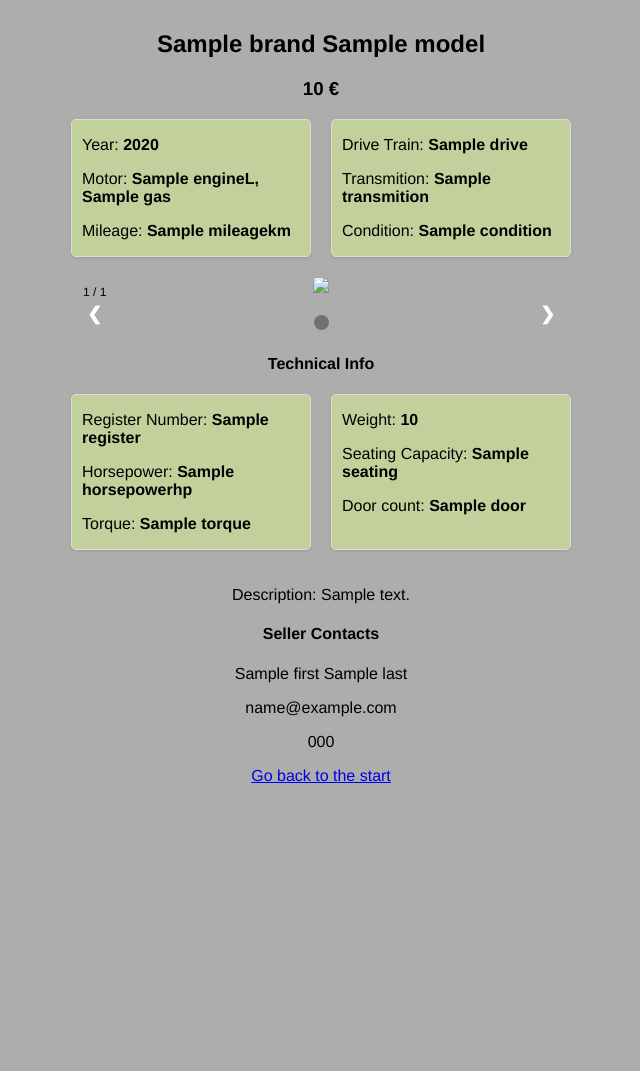
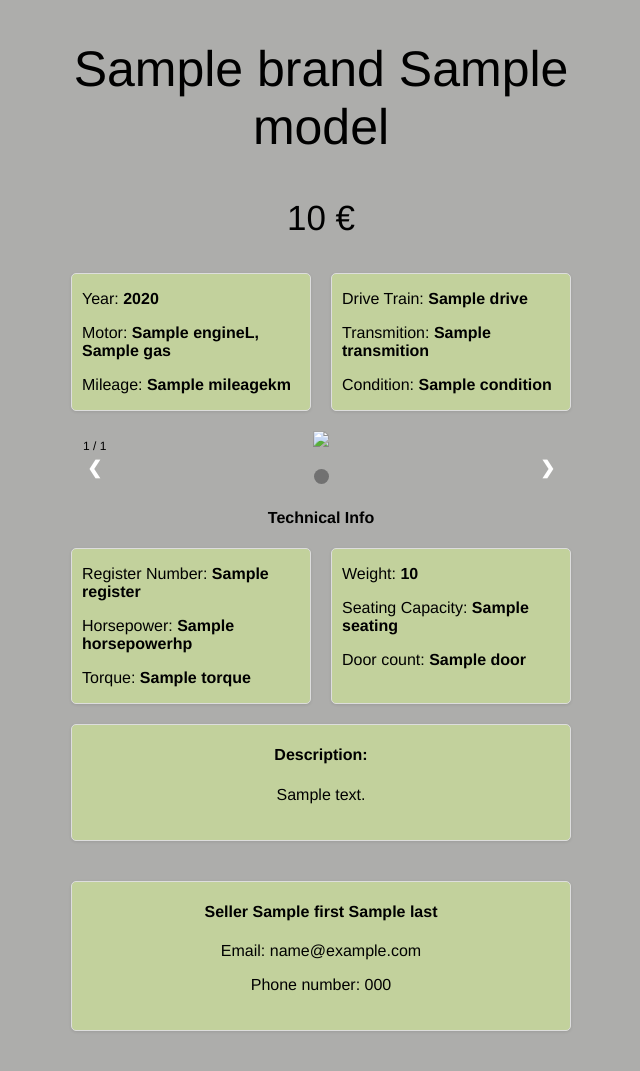
Before and after one commit to BorisVer/carstore_tsoha, a Flask app: template templates/listing.html in a window 1280 px wide. Shown: the whole page, without its empty margins (319-959 px from the left). Before the commit the page ends 783 px from the top, so only its background shows below. Run offline with Flask 3, Linux system fonts and the light colour scheme; the template is opened without the code that fills it: most values are stand-ins (such as "Sample title", 1, 10 or a date in 2020); parts of the project's set-up code (start-up, migrations or seed data) failed here and were passed over.

Commit message:
Updated the listing css and html

```diff
--- a/static/listing.css
+++ b/static/listing.css
@@ -6,53 +6,37 @@ body {
   text-align: center;
 }
 
-h1 {
-  margin-top: 30px;
+h2 {
+  font-weight: 500;
+  font-size: 50px;
+  margin-top: 40px;
   text-align: center;
 }
 
-h2 {
+h3 {
+  font-size: 35px;
   margin-top: 30px;
   text-align: center;
+  font-weight: 300;
 }
 
-.main-info {
+.main-info, .technical-info {
   display: flex;
   justify-content: space-between;
   padding-bottom: 20px;
-
 }
 
-.main-info p {
+.main-info p, .technical-info p {
   text-align: left;
   padding-left: 10px;
 }
 
-.main-left, .main-right {
+.main-left, .main-right, .technical-left, .technical-right {
   box-shadow: 0 1px 3px rgba(0, 0, 0, 0.1);
   background-color: rgb(194, 209, 156);
   border-radius: 5px;
   border: 1px solid #ddd;
   width: 48%;
-}
-
-.technical-info {
-  display: flex;
-  justify-content: space-between;
-  padding-bottom: 20px;
-}
-
-.technical-left, .technical-right {
-  box-shadow: 0 1px 3px rgba(0, 0, 0, 0.1);
-  background-color: rgb(194, 209, 156);
-  border-radius: 5px;
-  border: 1px solid #ddd;
-  width: 48%;
-}
-
-.technical-info p {
-  text-align: left;
-  padding-left: 10px;
 }
 
 .question {
@@ -62,6 +46,17 @@ h2 {
 .answer {
   text-decoration: solid;
 }
+
+.seller-info, .description-container {
+  padding-bottom: 20px;
+  margin-bottom: 40px;
+  box-shadow: 0 1px 3px rgba(0, 0, 0, 0.1);
+  background-color: rgb(194, 209, 156);
+  border-radius: 5px;
+  border: 1px solid #ddd;
+  width: 100%;
+}
+
 
 /* Using https://www.w3schools.com/howto/howto_js_slideshow.asp as guide*/
 
--- a/templates/listing.html
+++ b/templates/listing.html
@@ -66,16 +66,19 @@
 </div>
 </div>
 
-  <p>Description: {{ description }}</p>
-
-  <h4>Seller Contacts</h4>
-
-  <p>{{ first }} {{ last }}</p>
-  <p>{{ email }}</p>
-  <p>{{ phone }}</p>
+<div class="description-container">
+  <h4>Description:</h4>
+  <p class="discription">{{ description }}</p>
+</div>
 
 
-  <a href="/">Go back to the start</a>
+<div class="seller-info">
+  <h4>Seller {{ first }} {{ last }}</h4>
+  <p>Email: {{ email }}</p>
+  <p>Phone number: {{ phone }}</p>
+
+</div>
+
 
 
 
```
